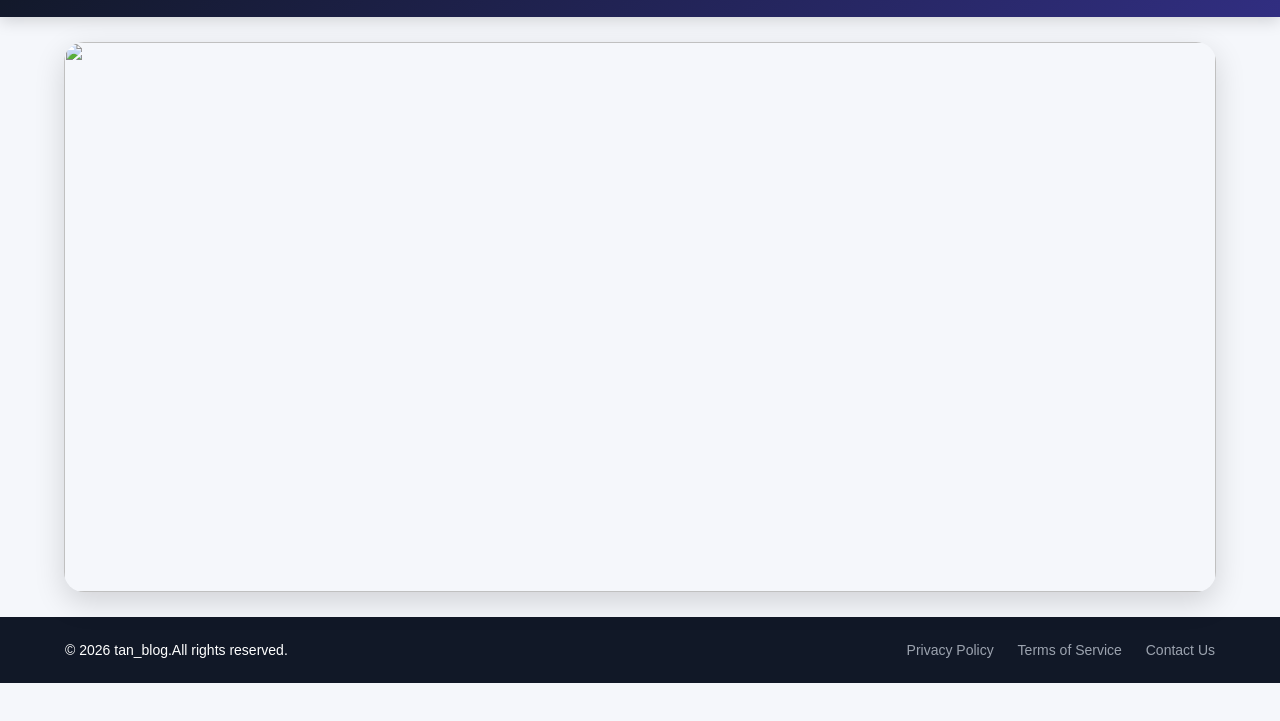
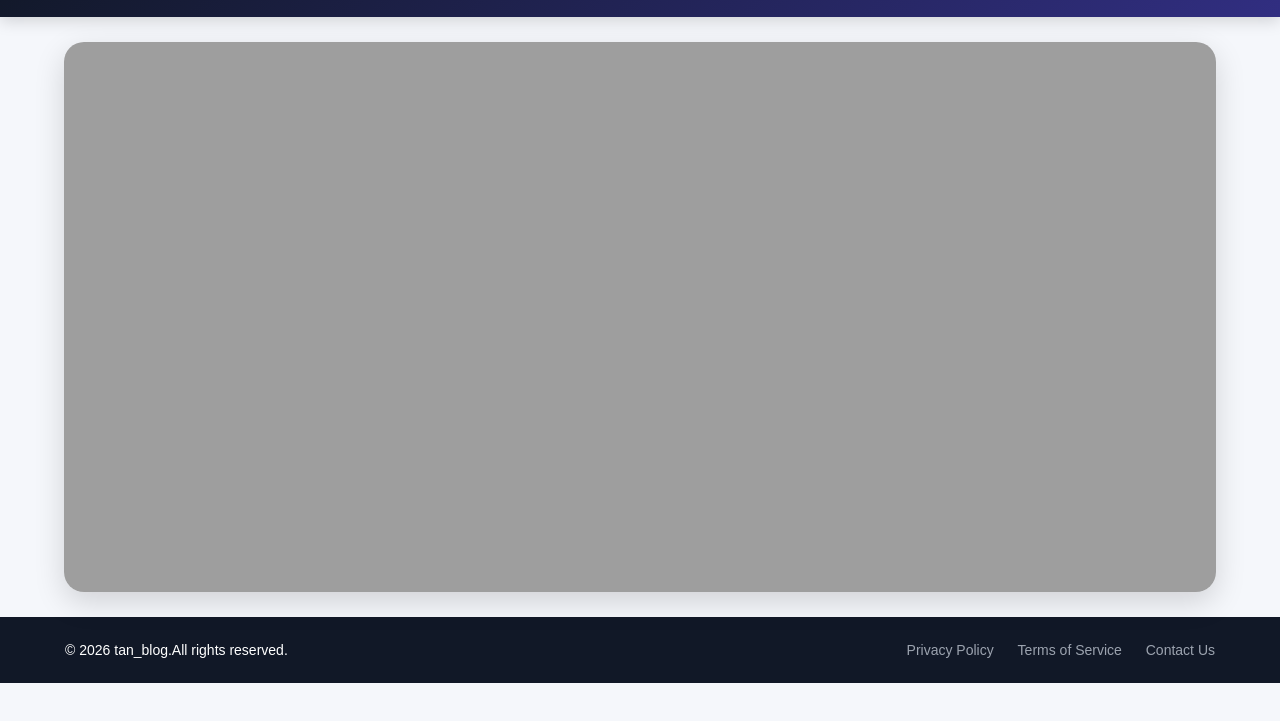
Before and after one commit to tanziyataj451-commits/blog_application, a plain HTML site: page blog_application/index.html in a window 1280 px wide. Shown: the part 55-776 px from the top of the page. Drawn offline with Linux system fonts and the light colour scheme; the site is published under a folder, as on GitHub Pages, so addresses that start at the root find nothing.

Commit message:
final commit

```diff
--- a/blog_application/index.html
+++ b/blog_application/index.html
@@ -25,7 +25,7 @@
 
     </nav>
     <div id="img_home">
-    <img src="/blog_application/assests/landing_page.png" alt="" height="550" width="1300">
+    <img src="./assests/landing_page.png" alt="" height="550" width="1300">
     </div>
 </header>
     <footer>
```
